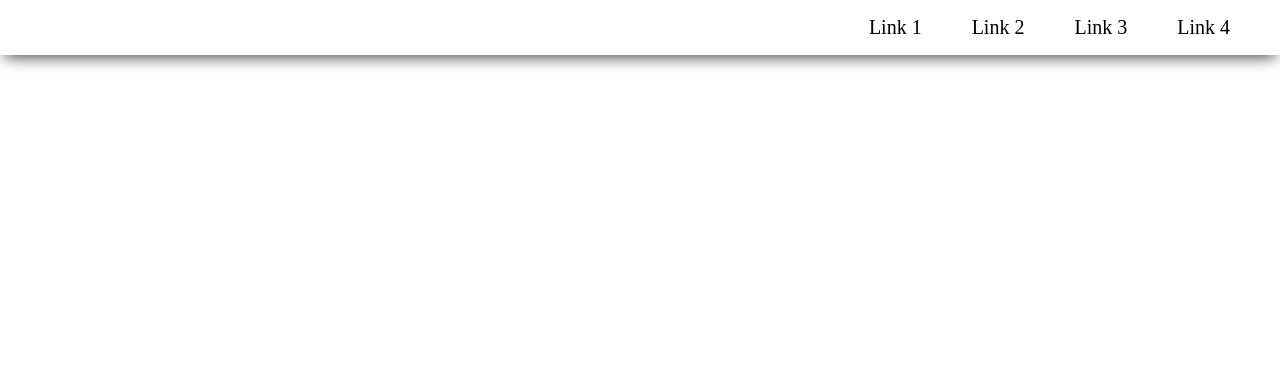
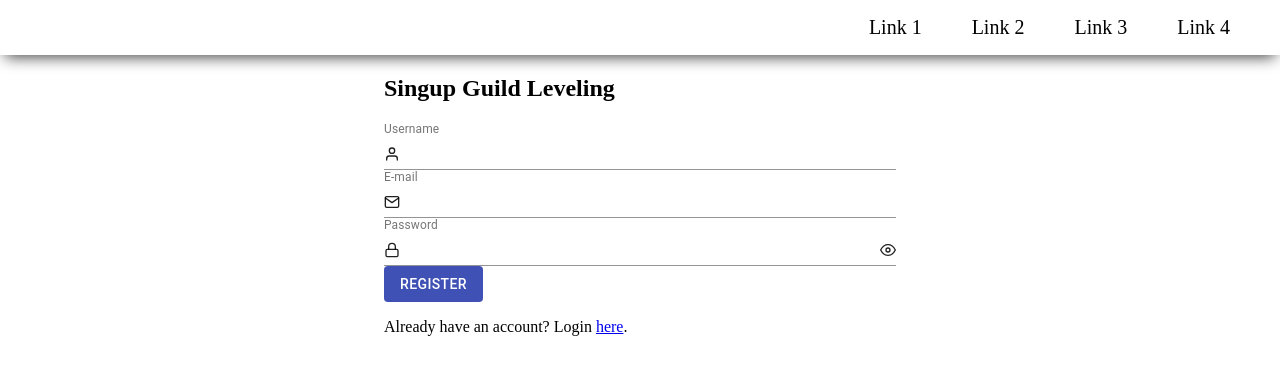
Before and after one commit to PauloThor/Guild-Leveling, a React (Create React App) app: page / in a window 1280 px wide. Shown: the top 374 px of the page. Built offline with nearby package versions, Linux system fonts and the light colour scheme.

Commit message:
feature: component formlogin created

```diff
--- a/package.json
+++ b/package.json
@@ -3,15 +3,18 @@
   "version": "0.1.0",
   "private": true,
   "dependencies": {
+    "@hookform/resolvers": "^2.5.2",
     "@material-ui/core": "^4.11.4",
     "@material-ui/icons": "^4.11.2",
     "@testing-library/jest-dom": "^5.11.4",
     "@testing-library/react": "^11.1.0",
     "@testing-library/user-event": "^12.1.10",
+    "axios": "^0.21.1",
     "node-sass": "^6.0.0",
     "react": "^17.0.2",
     "react-dom": "^17.0.2",
     "react-hook-form": "^7.8.3",
+    "react-icons": "^4.2.0",
     "react-router-dom": "^5.2.0",
     "react-scripts": "4.0.3",
     "styled-components": "^5.3.0",
--- a/src/components/FormLogin/index.jsx
+++ b/src/components/FormLogin/index.jsx
@@ -1,19 +1,19 @@
 import { yupResolver } from "@hookform/resolvers/yup";
 import * as yup from "yup";
-import { Button, TextField } from "@material-ui/core";
+import { Button, InputAdornment, TextField } from "@material-ui/core";
+import { FiLock, FiUser } from "react-icons/fi";
+import { Container } from "./styles";
 import { Link, useHistory } from "react-router-dom";
 import { useForm } from "react-hook-form";
 import api from "../../services";
 
-//import {Container} from './styles'
-
 const FormLogin = () => {
   const schema = yup.object().shape({
-    username: yup.string().required("Campo obrigatório"),
+    username: yup.string().required("Required field"),
     password: yup
       .string()
-      .min(6, "Minímo de 6 caracteres")
-      .required("Campo obrigatório"),
+      .min(6, "Minimum 6 characters")
+      .required("Required field"),
   });
 
   const {
@@ -24,7 +24,7 @@ const FormLogin = () => {
 
   const history = useHistory();
 
-  //Da um post na api com os dados inseridos, e coloca o token da resposta no localStorage
+  //Da um post na API com os dados inseridos, e coloca o token da resposta no localStorage
   const onSubmit = (data) => {
     console.log(data);
     api
@@ -40,11 +40,19 @@ const FormLogin = () => {
   };
 
   return (
+    <Container>
       <form onSubmit={handleSubmit(onSubmit)}>
         <h2>Login Guild Leveling</h2>
 
         <TextField
           fullWidth
+          InputProps={{
+            startAdornment: (
+              <InputAdornment>
+                <FiUser />
+              </InputAdornment>
+            ),
+          }}
           helperText={errors.username?.message}
           {...register("username")}
           label="Username"
@@ -53,10 +61,18 @@ const FormLogin = () => {
 
         <TextField
           fullWidth
+          InputProps={{
+            startAdornment: (
+              <InputAdornment position="start">
+                <FiLock />
+              </InputAdornment>
+            ),
+          }}
           helperText={errors.password?.message}
           {...register("password")}
           name="password"
           label="Password"
+          type="password"
         />
 
         <Button
@@ -69,9 +85,10 @@ const FormLogin = () => {
         </Button>
 
         <p>
-        Don't have an account? Register<Link to="/singup">here</Link>.
+          Don't have an account? Register<Link to="/">here</Link>.
         </p>
       </form>
+    </Container>
   );
 };
 
--- /dev/null
+++ b/src/components/FormLogin/styles.js
@@ -0,0 +1,8 @@
+import styled from "styled-components";
+
+export const Container = styled.div`
+  //teste
+  width: 40%;
+  min-height: 30vh;
+  margin: 0 auto;
+`;
--- a/src/components/FormSign/index.jsx
+++ b/src/components/FormSign/index.jsx
@@ -0,0 +1,123 @@
+import { yupResolver } from "@hookform/resolvers/yup";
+import * as yup from "yup";
+import { Button, InputAdornment, TextField } from "@material-ui/core";
+import { FiMail, FiLock, FiUser, FiEye } from "react-icons/fi";
+import { Container } from "./styles";
+import { Link, useHistory } from "react-router-dom";
+import { useForm } from "react-hook-form";
+import api from "../../services";
+import { useState } from "react";
+
+const FormSing = () => {
+  const [visibility, setVisibility] = useState("password");
+  const schema = yup.object().shape({
+    username: yup.string().required("Required field"),
+    email: yup.string().email("Invalid email").required("Required field"),
+    password: yup
+      .string()
+      .min(6, "Minimum 6 characters")
+      .required("Required field"),
+    // confirPassword: yup
+    //   .string()
+    //   .required("Required field")
+    //   .oneOf([yup.ref("password")], "Passwords do not match"),
+  });
+
+  const {
+    register,
+    handleSubmit,
+    formState: { errors },
+  } = useForm({ resolver: yupResolver(schema) });
+
+  const history = useHistory();
+
+  const handleVisibility = () => {
+    if (visibility === "password") setVisibility("text");
+    else setVisibility("password");
+  };
+
+  //Envia os dados para cadastrar o usuário na API, e o leva para o dashboard
+  const onSubmit = (data) => {
+    console.log(data);
+    api
+      .post("/users/", data)
+      .then(() => {
+        return history.push("/");
+      })
+      .catch((err) => console.log("Falha na criação da conta"));
+  };
+
+  return (
+    <Container>
+      <form onSubmit={handleSubmit(onSubmit)}>
+        <h2>Singup Guild Leveling</h2>
+
+        <TextField
+          fullWidth
+          InputProps={{
+            startAdornment: (
+              <InputAdornment>
+                <FiUser />
+              </InputAdornment>
+            ),
+          }}
+          helperText={errors.username?.message}
+          {...register("username")}
+          label="Username"
+          name="username"
+        />
+
+        <TextField
+          fullWidth
+          InputProps={{
+            startAdornment: (
+              <InputAdornment>
+                <FiMail />
+              </InputAdornment>
+            ),
+          }}
+          helperText={errors.email?.message}
+          {...register("email")}
+          name="email"
+          label="E-mail"
+        />
+
+        <TextField
+          fullWidth
+          type={visibility}
+          InputProps={{
+            startAdornment: (
+              <InputAdornment position="start">
+                <FiLock />
+              </InputAdornment>
+            ),
+            endAdornment: (
+              <InputAdornment position="end">
+                <FiEye onClick={handleVisibility} />
+              </InputAdornment>
+            ),
+          }}
+          helperText={errors.password?.message}
+          {...register("password")}
+          name="password"
+          label="Password"
+        />
+
+        <Button
+          type="submit"
+          variant="contained"
+          color="primary"
+          disableElevation
+        >
+          Register
+        </Button>
+
+        <p>
+          Already have an account? Login <Link to="/login">here</Link>.
+        </p>
+      </form>
+    </Container>
+  );
+};
+
+export default FormSing;
--- /dev/null
+++ b/src/components/FormSign/styles.js
@@ -0,0 +1,8 @@
+import styled from "styled-components";
+
+export const Container = styled.div`
+  //teste
+  width: 40%;
+  min-height: 90vh;
+  margin: 0 auto;
+`;
--- a/src/pages/Login.jsx
+++ b/src/pages/Login.jsx
@@ -1,5 +1,6 @@
+import FormLogin from "../components/FormLogin";
 const Login = () => {
-  return <div></div>;
+  return <FormLogin />;
 };
 
 export default Login;
--- a/src/pages/Signup.jsx
+++ b/src/pages/Signup.jsx
@@ -1,5 +1,6 @@
+import FormSing from "../components/FormSign";
 const Signup = () => {
-  return <div></div>;
+  return <FormSing />;
 };
 
 export default Signup;
--- a/src/routes.js
+++ b/src/routes.js
@@ -10,7 +10,7 @@ const Routes = () => {
         <Navbar />
         <Signup />
       </Route>
-      <Route>
+      <Route path="/login">
         <Navbar />
         <Login />
       </Route>
```
Also changed, not shown: src/services/index.js (renamed from src/providers/index.js), 1 other file (tests, documents, lock files or other folders). Lines whose indentation alone changed are shown as unchanged.
